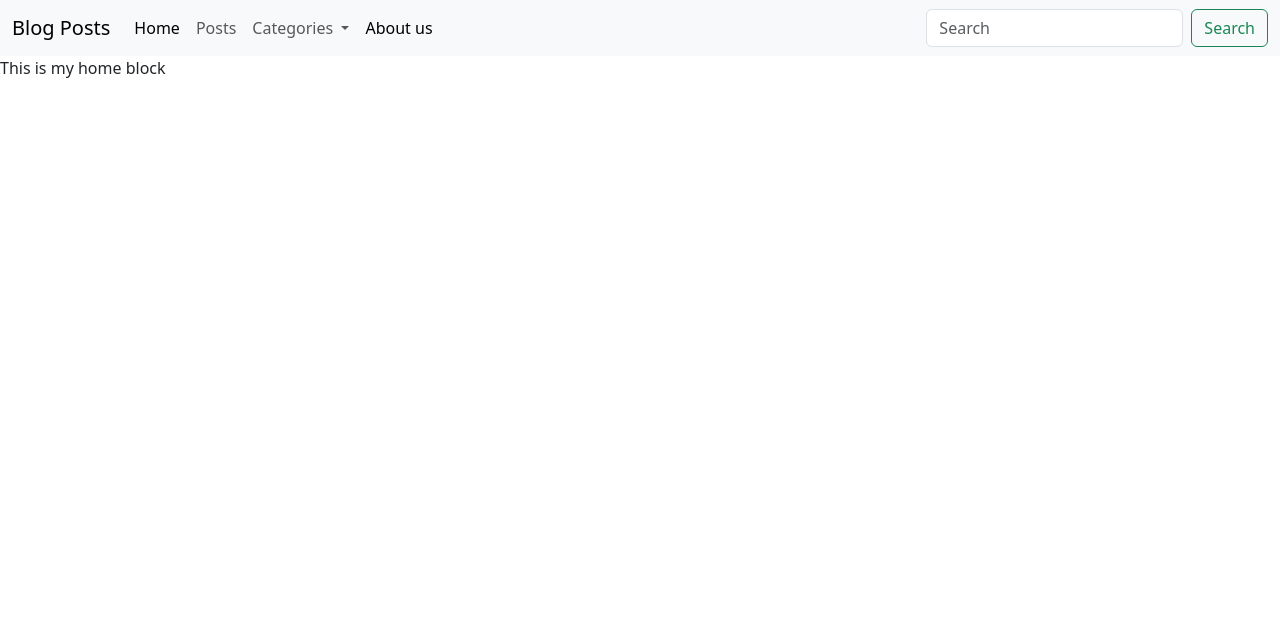
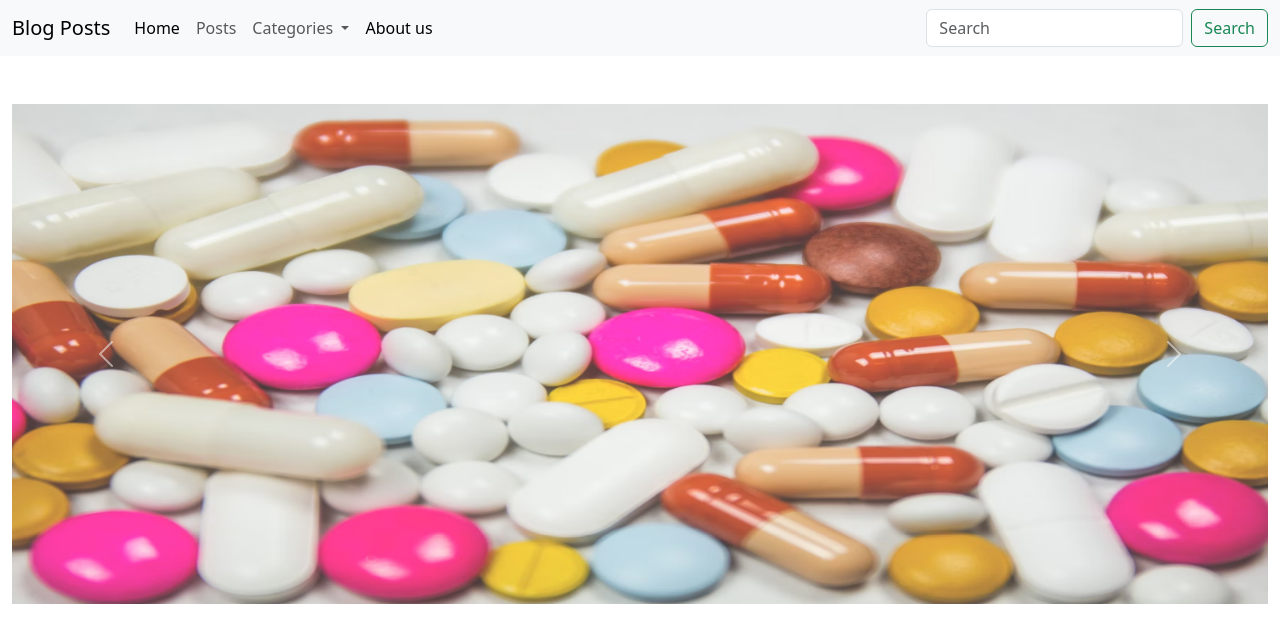
Before and after one commit to Arastusinghmasand/Collaborated-project, a Django app: page / in a window 1280 px wide. Shown: the top 643 px of the page. Run offline with Django 5.2, Linux system fonts and the light colour scheme.

Commit message:
Added images in the template

```diff
--- a/Blogs/templates/about.html
+++ b/Blogs/templates/about.html
@@ -1,5 +1,6 @@
 {% extends "base.html" %}
+{% block title %} About us {% endblock title %}
+{% block body %}
 
 
-{% block title %} About us {% endblock title %}
-{% block body %}This is my about block{% endblock body %}
+{% endblock body %}
--- a/Blogs/templates/index.html
+++ b/Blogs/templates/index.html
@@ -2,4 +2,29 @@
 
 
 {% block title %} Home {% endblock title %}
-{% block body %}This is my home block{% endblock body %}
+{% block body %}
+<div class="container-fluid my-4" >
+    <div id="carouselExample" class="carousel slide my-5">
+        <div class="carousel-inner">
+            <div class="carousel-item active">
+              <img src="\static\images\1.jfif" class="d-block w-100" style="height: 500px" alt="...">
+            </div>
+            <div class="carousel-item">
+              <img src="\static\images\1.jfif" class="d-block w-100" style="height: 500px" alt="...">
+            </div>
+            <div class="carousel-item">
+              <img src="\static\images\1.jfif" class="d-block w-100" style="height: 500px" alt="...">
+            </div>
+        </div>
+          <button class="carousel-control-prev" type="button" data-bs-target="#carouselExample" data-bs-slide="prev">
+            <span class="carousel-control-prev-icon" aria-hidden="true"></span>
+            <span class="visually-hidden">Previous</span>
+          </button>
+          <button class="carousel-control-next" type="button" data-bs-target="#carouselExample" data-bs-slide="next">
+            <span class="carousel-control-next-icon" aria-hidden="true"></span>
+            <span class="visually-hidden">Next</span>
+          </button>
+    </div>
+</div>
+
+{% endblock body %}
```
Also changed, not shown: Blogs/static/images/1.jfif (added).
